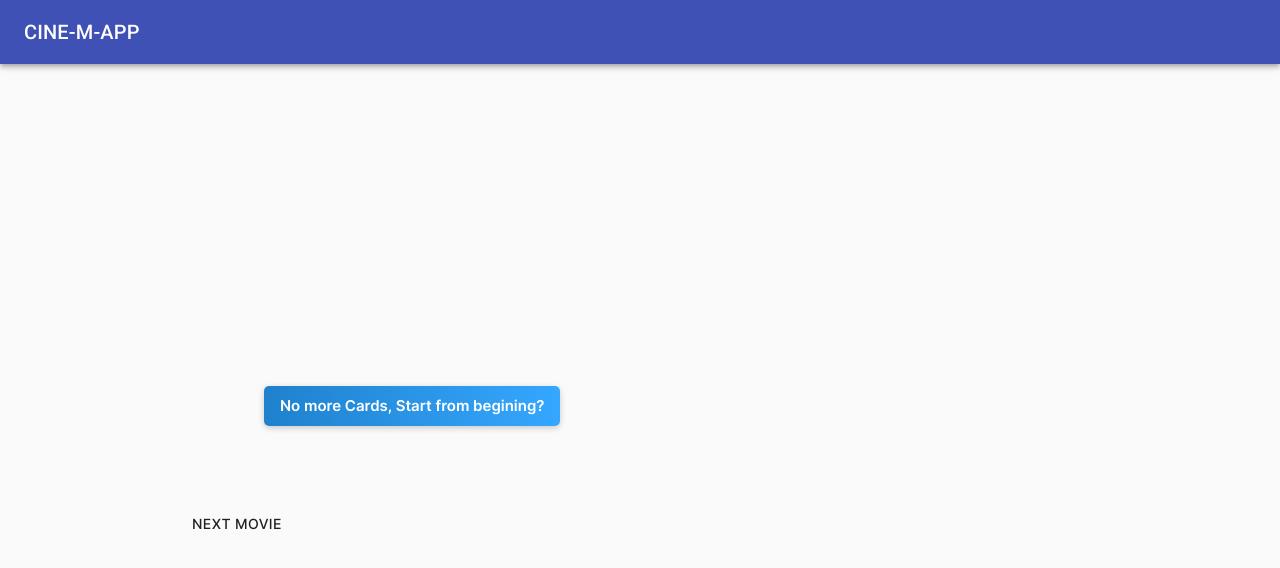
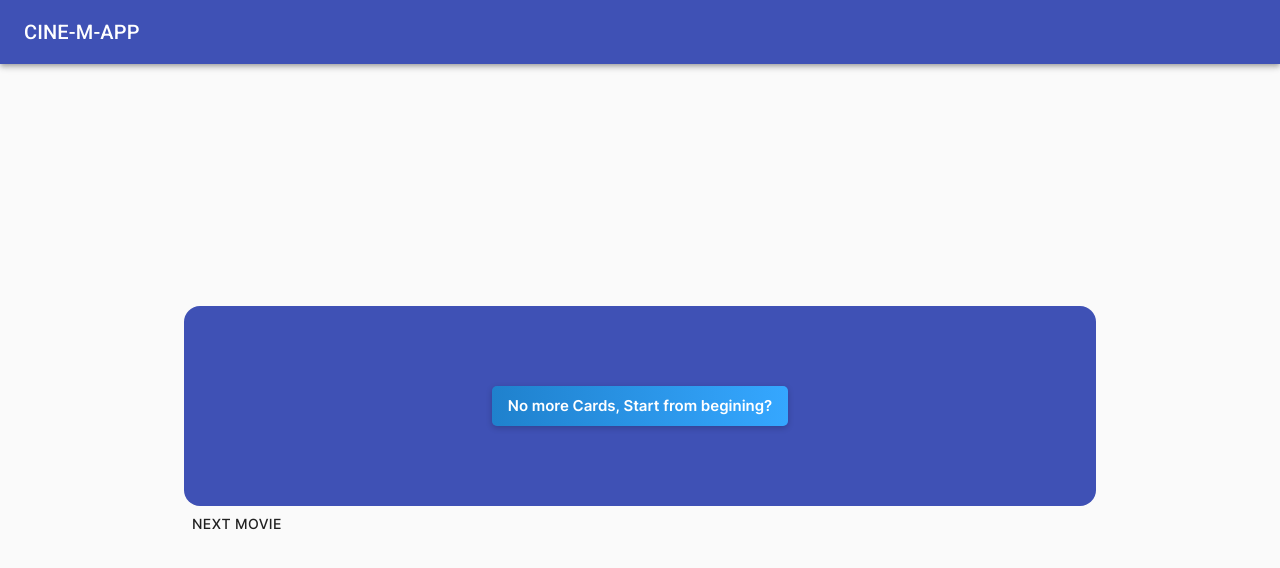
Before and after one commit to fsanchezvilela/cinemapp, a Next.js app: page / in a window 1280 px wide. Shown: the top 568 px of the page. Built offline with nearby package versions, Linux system fonts and the light colour scheme; no server answers.

Commit message:
fix: fix test and styles

```diff
--- a/src/common/view/components/box/MaterialBox.module.scss
+++ b/src/common/view/components/box/MaterialBox.module.scss
@@ -1,10 +1,10 @@
 .material-box {
-  display: 'flex';
-  justify-content: 'center';
-  align-items: 'center';
-  flex-direction: 'column';
-  color: 'white';
-  background-color: '#3f51b5';
+  display: flex;
+  justify-content: center;
+  align-items: center;
+  flex-direction: column;
+  color: white;
+  background-color: #3f51b5;
   padding: 5rem;
   border-radius: 1rem;
 }
--- a/src/common/view/components/box/MaterialBox.tsx
+++ b/src/common/view/components/box/MaterialBox.tsx
@@ -1,5 +1,6 @@
 import React from 'react';
 import style from './MaterialBox.module.scss';
+
 export interface IMaterialBox {
   children?: React.ReactNode;
 }
```
Also changed, not shown: 1 other file (tests, documents, lock files or other folders).
